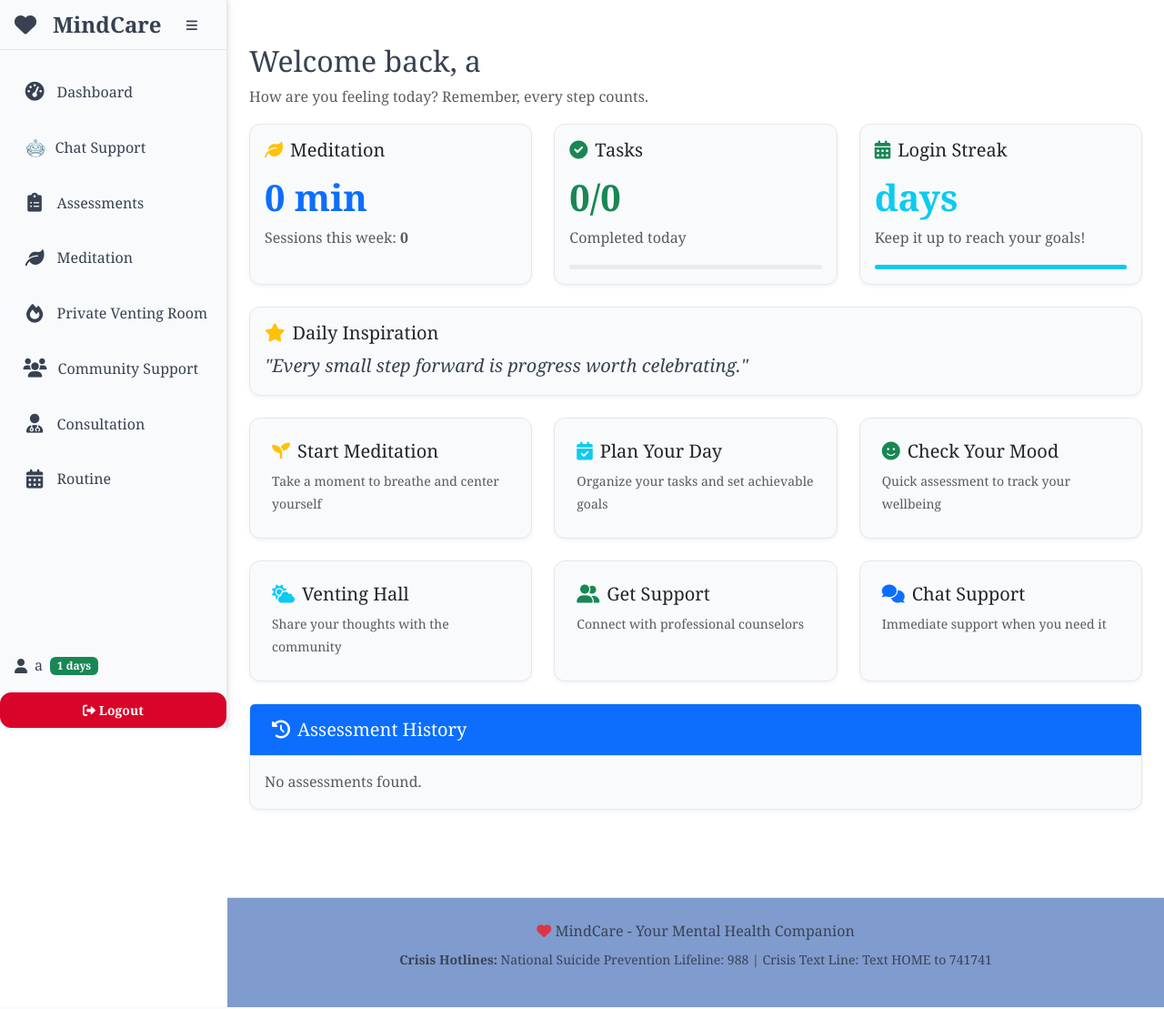
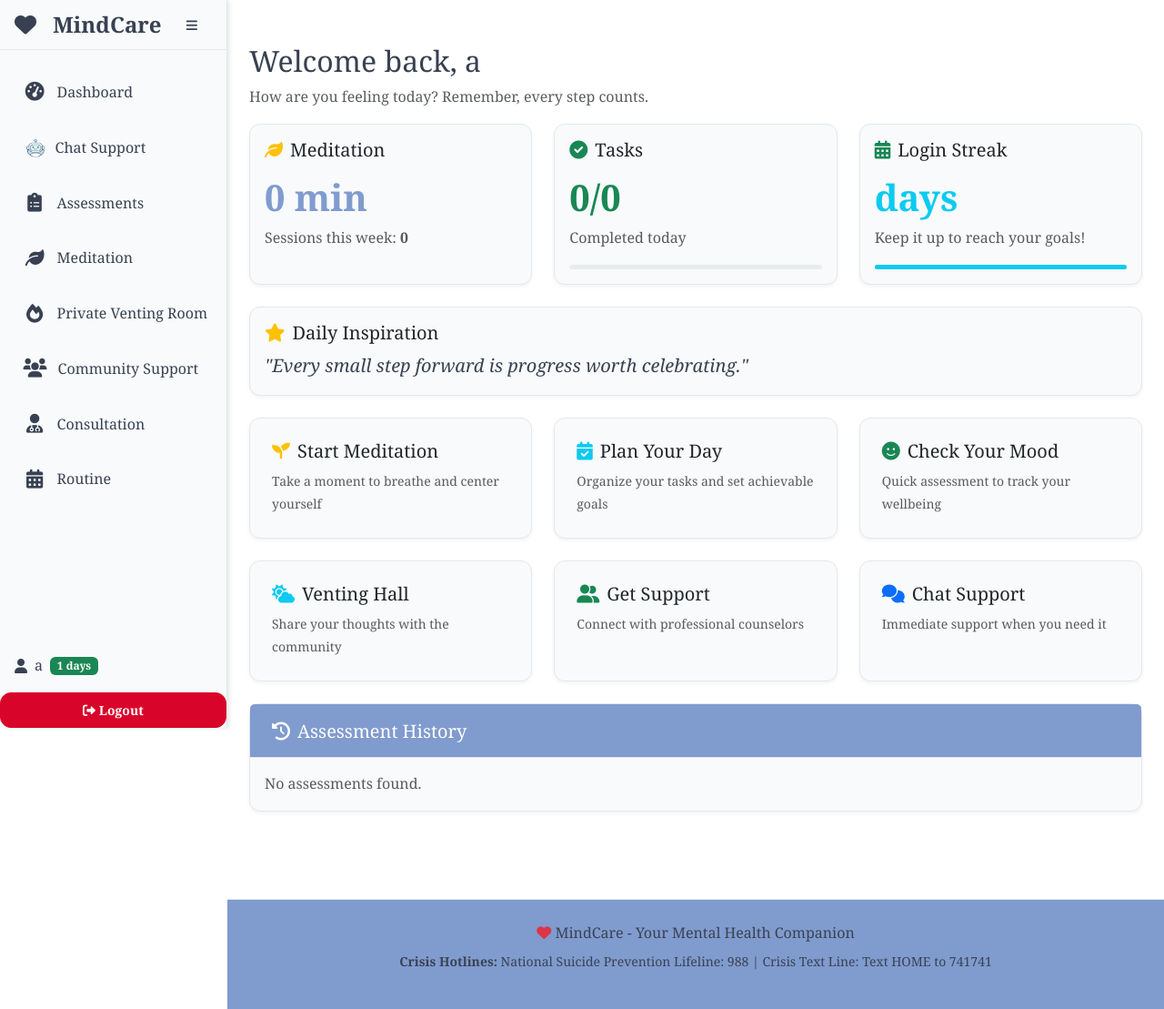
Before and after one commit to SarangRao20/SIH-MentalHealth, a Flask app: page /dashboard in a window 1280 px wide. Shown: the whole page at 91% size. Run offline with Flask 3, Linux system fonts and the light colour scheme; a user stored in the database is signed in.

Commit message:
blue changes

```diff
--- a/static/css/style.css
+++ b/static/css/style.css
@@ -526,3 +526,15 @@ footer {
 .chatbot-link:hover .chatbot-icon {
     background-image: url('../images/bot2.png'); /* The new image on hover */
 }
+
+.text-periwinkle {
+    color: #809bce !important;
+}
+
+.bg-periwinkle {
+    background-color: #809bce !important;
+}
+
+.border-periwinkle-top {
+    border-top: 2px solid #809bce !important;
+}
--- a/templates/assessments.html
+++ b/templates/assessments.html
@@ -45,7 +45,7 @@
         </div>
         <div class="col-md-6 col-lg-4">
             <div class="card h-100 border-primary">
-                <div class="card-header bg-primary text-white">
+                <div class="card-header text-white" style="background-color: #809bce">
                     <h5 class="card-title mb-0">
                         <i class="fas fa-brain"></i> PHQ-9
                     </h5>
--- a/templates/consultation.html
+++ b/templates/consultation.html
@@ -85,7 +85,7 @@
 }
 
 .crisis-banner .btn-outline {
-    border: 1px solid #d6eadf;
+    border: 3.5px solid #d2e6db;
     color: #6b7280;
 }
 
--- a/templates/dashboard.html
+++ b/templates/dashboard.html
@@ -16,7 +16,7 @@
             <div class="card h-100">
                 <div class="card-body">
                     <h5 class="card-title text-dark mb-3"><i class="fas fa-leaf text-warning me-2"></i>Meditation</h5>
-                    <h2 class="metric-value text-primary">{{ total_minutes_meditated }} min</h2>
+                    <h2 class="metric-value text-periwinkle">{{ total_minutes_meditated }} min</h2>
                     <p class="card-text text-muted mb-3">Sessions this week: <strong>{{ weekly_sessions_count }}</strong></p>
                 </div>
             </div>
@@ -112,7 +112,7 @@
     <div class="row mt-4">
         <div class="col-12">
             <div class="card">
-                <div class="card-header bg-primary text-white">
+                <div class="card-header bg-periwinkle text-white border-periwinkle-top">
                     <h5 class="mb-0"><i class="fas fa-history me-2"></i>Assessment History</h5>
                 </div>
                 <div class="card-body p-0">
```
